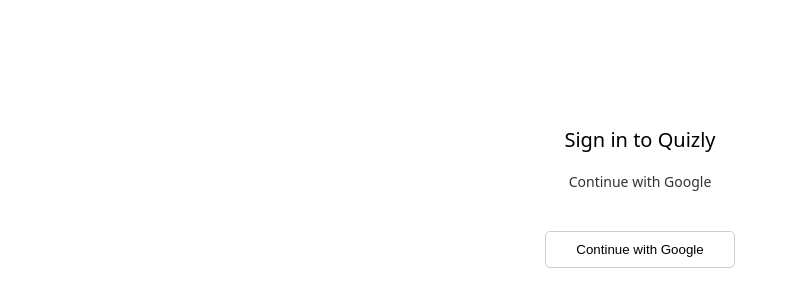
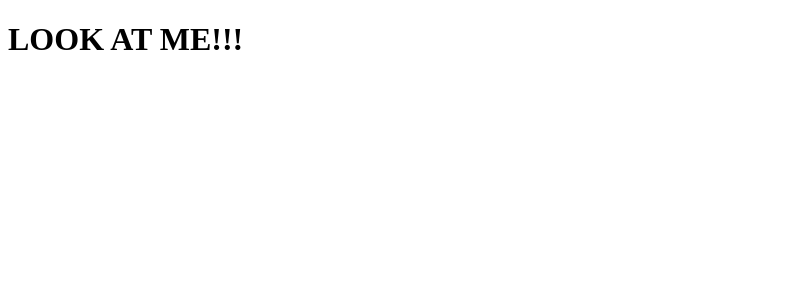
Before and after one commit to jacobyangg9/quizly, a React (Vite) app: page /dashboard in a window 1280 px wide. Shown: the top 306 px of the page, without its empty margins (0-790 px from the left). Built offline with nearby package versions, Linux system fonts and the light colour scheme.

Commit message:
Installed and implemented Router

```diff
--- /dev/null
+++ b/src/Dashboard/Dashboard.jsx
@@ -0,0 +1,13 @@
+import './Dashboard.css'
+
+function Dashboard() {
+    return(
+        <>
+            <div>
+                <h1>LOOK AT ME!!!</h1>
+            </div>
+        </>
+    )
+}
+
+export default Dashboard;
--- a/src/Home/Home.jsx
+++ b/src/Home/Home.jsx
@@ -1,12 +1,17 @@
 import '../Home/Home.css'
+import { useNavigate } from 'react-router-dom';
 
 function Home() {
+
+    const navigate = useNavigate();
+    const navigateToDashboard = () => navigate("/dashboard");
+
     return (
         <>
             <div className="homeBody">
                 <h1 id="introSignInText">Sign in to Quizly</h1>
                 <p id="introSignInSmallText">Continue with Google</p>
-                <button id="temporarySignInButton">Continue with Google</button>
+                <button id="temporarySignInButton" onClick={navigateToDashboard}>Continue with Google</button>
             </div>
         </>
     )
--- a/src/Main/App.jsx
+++ b/src/Main/App.jsx
@@ -1,16 +1,17 @@
 import { useState } from 'react'
 import '../Main/App.css'
+import { Routes, Route } from 'react-router-dom'
 
 import Home from '../Home/Home.jsx'
-import Create from '../Create/Create.jsx'
+import Dashboard from '../Dashboard/Dashboard.jsx'
 
 function App() {
 
   return (
-    <>
-      <Home />
-      <Create />
-    </>
+    <Routes>
+      <Route path="/" element={<Home />}/>
+      <Route path="/dashboard" element={<Dashboard />}/>
+    </Routes>
   )
 }
 
--- a/src/Main/main.jsx
+++ b/src/Main/main.jsx
@@ -1,10 +1,13 @@
 import { StrictMode } from 'react'
 import { createRoot } from 'react-dom/client'
+import { BrowserRouter } from 'react-router-dom'
 import '../Main/index.css'
 import App from '../Main/App.jsx'
 
 createRoot(document.getElementById('root')).render(
   <StrictMode>
-    <App />
+    <BrowserRouter>
+      <App />
+    </BrowserRouter>
   </StrictMode>,
 )
```
Also changed, not shown: src/Create/Create.jsx (deleted, +0 -11 lines), src/Dashboard/Dashboard.css (added).
